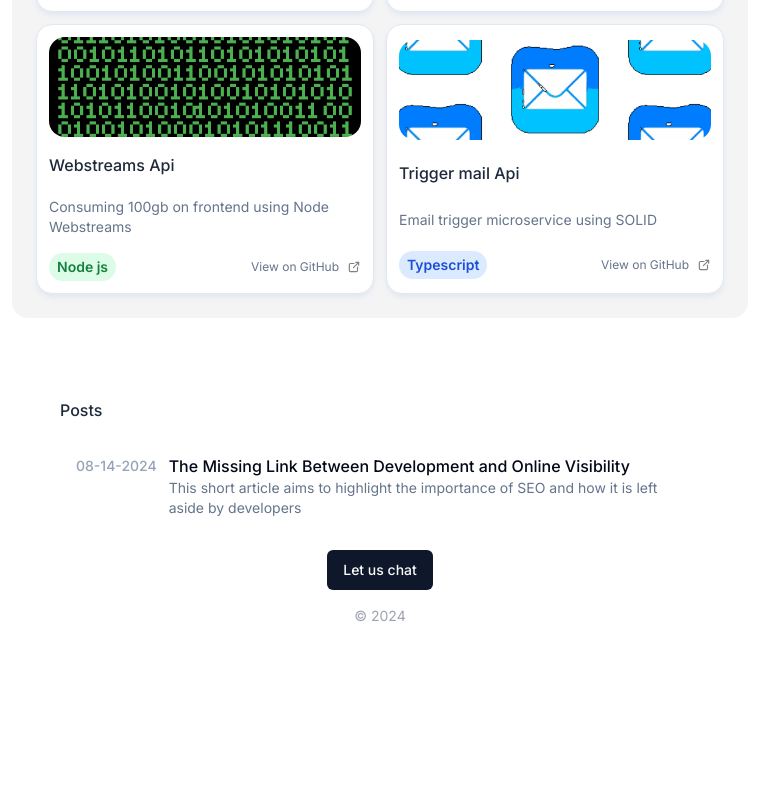
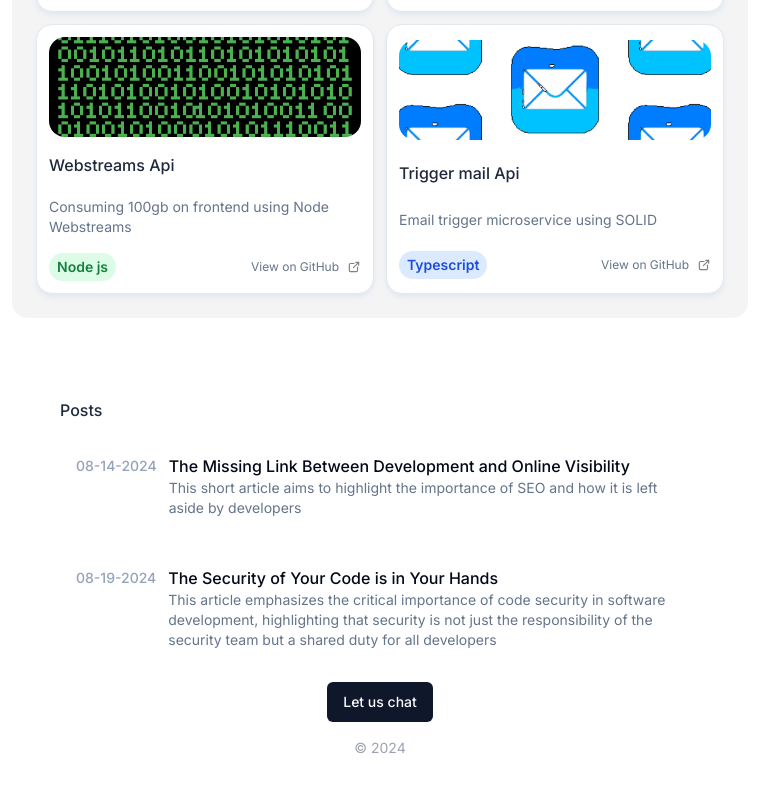
Before and after one commit to Pedrinvits/personal-portfolio, a Next.js app: page / in a window 1280 px wide. Shown: the part 884-1676 px from the top of the page, without its empty margins (260-1019 px from the left). Before the commit the page ends 1606 px from the top, so only its background shows below. Built offline with nearby package versions, Linux system fonts and the light colour scheme.

Commit message:
feat : add my new article in posts

```diff
--- a/src/components/posts/index.tsx
+++ b/src/components/posts/index.tsx
@@ -14,6 +14,15 @@ const Posts = () => {
                         <p className="text-sm text-slate-500">This short article aims to highlight the importance of SEO and how it is left aside by developers</p>
                     </article>
                 </Link>
+                <Link href="https://medium.com/@pedromantovani26/the-security-of-your-code-is-in-your-hands-7a5c629b2a64" className="group inline-flex items-start gap-3 rounded-lg p-4 outline-none focus-visible:ring-2 focus-visible:ring-slate-500 focus-visible:ring-offset-2 hover:shadow-md hover:shadow-slate-200">
+                    <span className="mt-[2px] flex-shrink-0 text-sm font-medium text-slate-400">
+                    08-19-2024
+                    </span>
+                    <article>
+                        <h4 className="font-medium group-hover:underline group-hover:underline-offset-2">The Security of Your Code is in Your Hands</h4>
+                        <p className="text-sm text-slate-500">This article emphasizes the critical importance of code security in software development, highlighting that security is not just the responsibility of the security team but a shared duty for all developers</p>
+                    </article>
+                </Link>
             </article>
         </section>
      );
```
